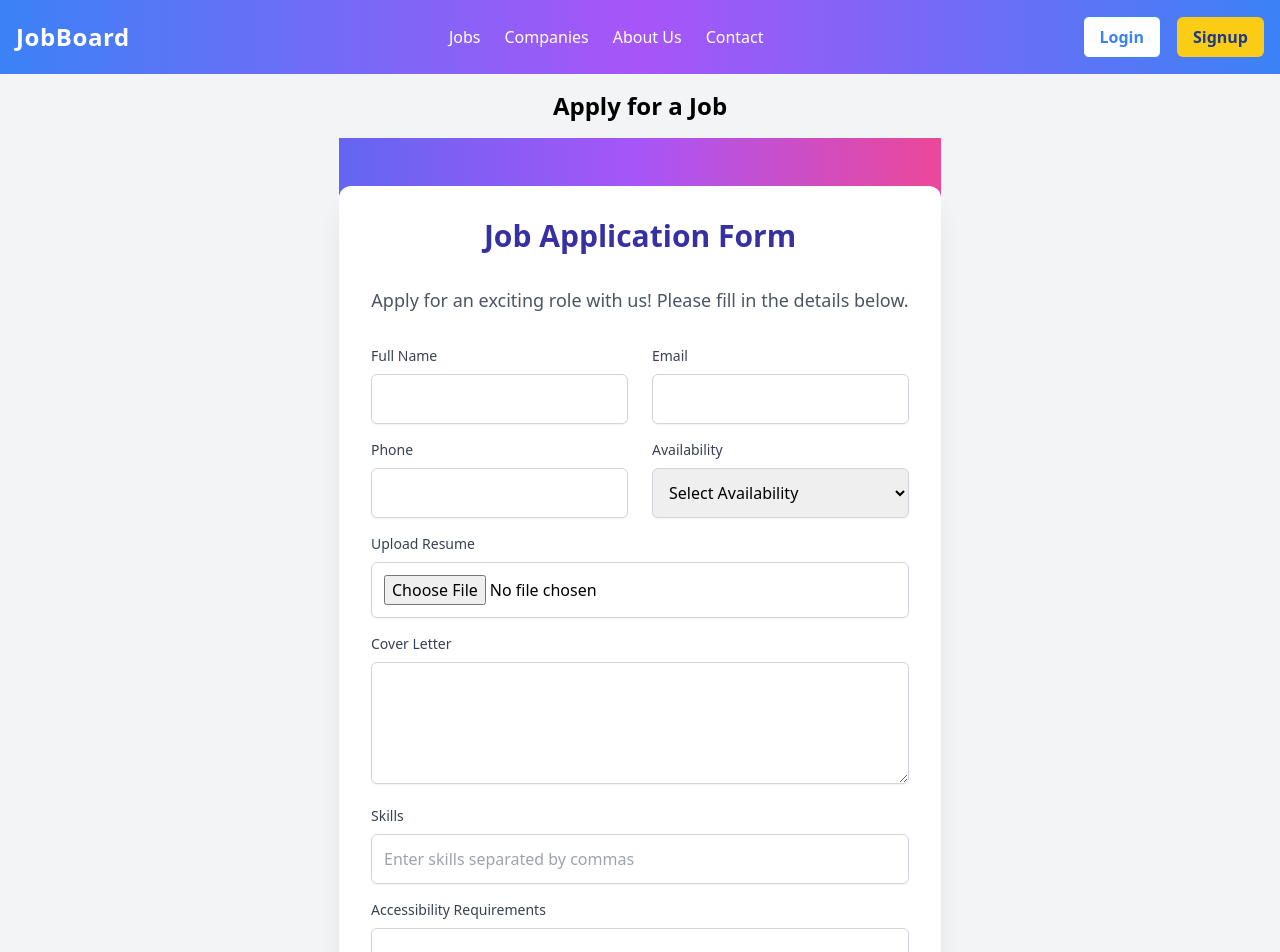
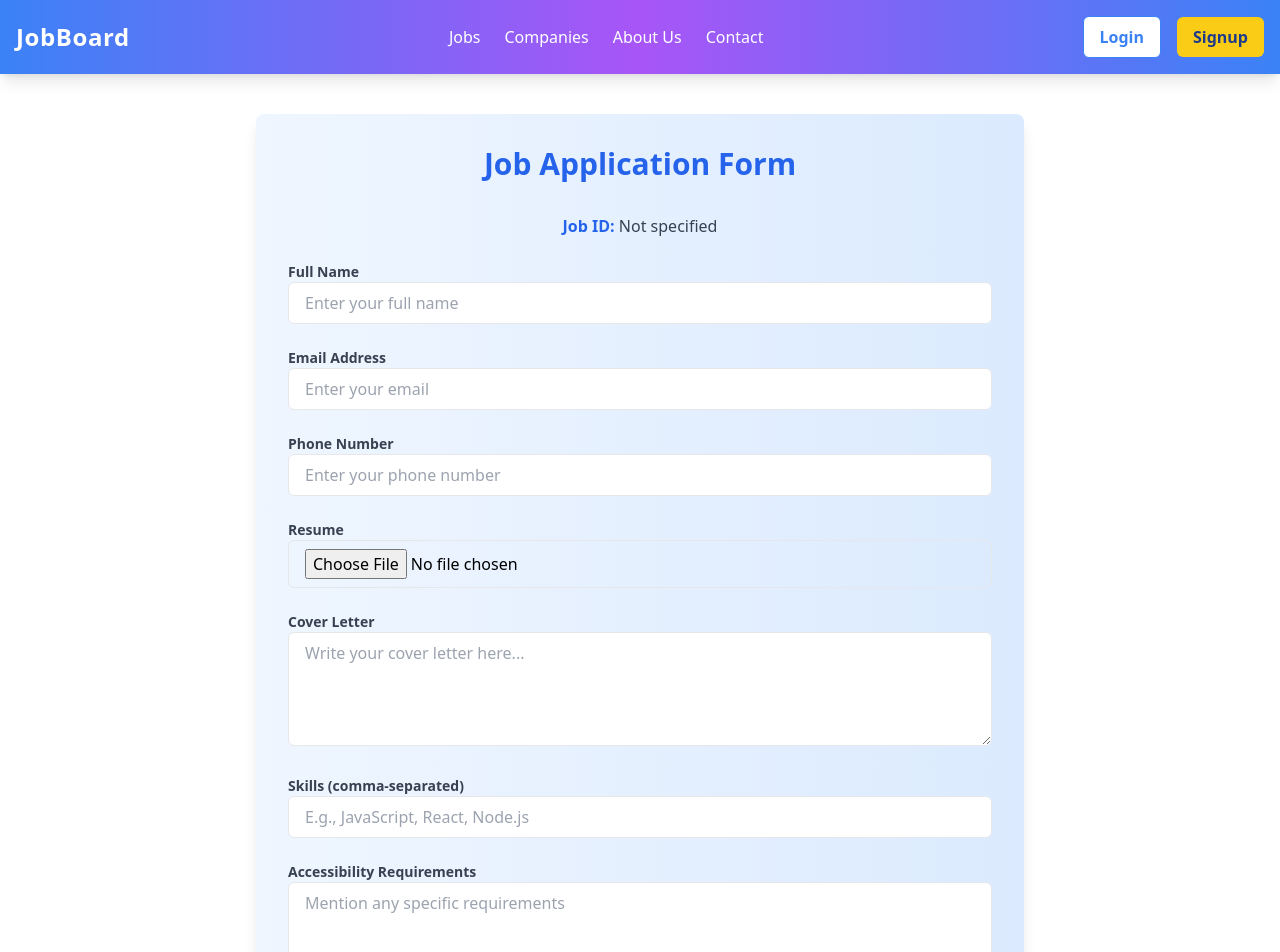
Before and after one commit to Masigacodes/gomycode-job-board, a Next.js app: page /apply in a window 1280 px wide. Shown: the top 952 px of the page. Built offline with nearby package versions, Linux system fonts and the light colour scheme.

Commit message:
create a job application form and style it

```diff
--- a/src/app/api/auth/[...nextauth]/route.ts
+++ b/src/app/api/auth/[...nextauth]/route.ts
@@ -4,8 +4,8 @@ import NextAuth, { NextAuthOptions, Session, User, getServerSession } from 'next
 import GoogleProvider from 'next-auth/providers/google';
 
 // Define your session callback interface
-interface SessionWithUser extends  Session {
-  user: IUser & User; // Extend IUser to include optional id property
+interface SessionWithUser extends Session {
+  user: IUser & { id: string; name: string; email: string; image?: string };
 }
 
 const authOptions: NextAuthOptions = {
@@ -19,15 +19,18 @@ const authOptions: NextAuthOptions = {
     signIn: async ({ user }) => {
       if (!user) return false;
 
+      // Check if the user already exists in the database
       const existingUser = await userController.getUserByEmail(user.email as string);
 
       if (!existingUser) {
+        // If not, create a new user
         await userController.createUser({
           email: user.email,
           name: user.name,
           image: user.image,
         });
       } else {
+        // If user exists, update their information
         await userController.updateUser(existingUser._id as string, {
           name: user.name,
           image: user.image,
@@ -36,6 +39,7 @@ const authOptions: NextAuthOptions = {
 
       return true;
     },
+
     session: async ({ session, token }) => {
       console.log('session callback called');
       console.log('session:', session);
@@ -44,19 +48,38 @@ const authOptions: NextAuthOptions = {
       if (!token?.email) return session;
 
       console.log('looking for user with email:', token.email);
+
+      // Fetch the user from the database based on the token email
       const dbUser = await userController.getUserByEmail(token.email as string);
       console.log('db user:', dbUser);
 
+      // If user exists in the database, update the session user object
       if (dbUser) {
-        (session ).user = { ...session.user};
+        session.user = {
+          ...session.user,
+          id: dbUser._id.toString(),  // Assuming _id is the unique user identifier, ensure it's a string
+          email: dbUser.email,
+          name: dbUser.name,
+          image: dbUser.image,
+        };
       }
 
-      console.log('session after callback:', session as SessionWithUser);
+      console.log('session after callback:', session);
       return session as SessionWithUser;
     },
+  },
 
+  pages: {
+    signIn: '/auth/signin',  // Ensure this matches your sign-in page route
   },
+
+  session: {
+    strategy: 'jwt',  // Use JWT tokens for session handling
+  },
+
+  secret: process.env.NEXTAUTH_SECRET,  // Add a secret for your NextAuth configuration (if you don't have one)
 };
 
 const handler = NextAuth(authOptions);
+
 export { handler as POST, handler as GET };
--- a/src/app/apply/page.tsx
+++ b/src/app/apply/page.tsx
@@ -1,13 +1,220 @@
-import JobApplicationForm from '@/components/ui/JobApplicationForm';
-import React from 'react';
+"use client";
 
-const ApplyPage: React.FC = () => {
+import { useRouter } from "next/navigation";
+import React, { useState } from "react";
+
+const JobApplicationForm: React.FC = () => {
+  const router = useRouter();
+  const jobId =
+    typeof window !== "undefined"
+      ? new URLSearchParams(window.location.search).get("jobId")
+      : null;
+
+  const [formData, setFormData] = useState({
+    fullName: "",
+    email: "",
+    phone: "",
+    resume: null as File | null,
+    coverLetter: "",
+    skills: [] as string[],
+    availability: "",
+    accessibilityRequirements: "",
+  });
+
+  const [errors, setErrors] = useState<{ [key: string]: string }>({});
+
+  // Handle form submission
+  const handleSubmit = (e: React.FormEvent) => {
+    e.preventDefault();
+    console.log("Form submitted for job:", jobId);
+    console.log(formData);
+  };
+
+  // Handle skills input change
+  const handleSkillsChange = (e: React.ChangeEvent<HTMLInputElement>) => {
+    setFormData((prevData) => ({
+      ...prevData,
+      skills: e.target.value.split(",").map((skill) => skill.trim()),
+    }));
+  };
+
   return (
-    <div className="min-h-screen bg-gray-100 p-4 flex flex-col items-center justify-center">
-      <h1 className="text-2xl font-bold mb-4">Apply for a Job</h1>
-      <JobApplicationForm />
+    <div className="max-w-3xl mx-auto mt-10 p-8 bg-gradient-to-r from-blue-50 to-blue-100 rounded-lg shadow-lg">
+      <h2 className="text-3xl font-bold text-center text-blue-600 mb-8">
+        Job Application Form
+      </h2>
+
+      <p className="text-gray-700 text-center mb-6">
+        <span className="font-semibold text-blue-600">Job ID:</span> {jobId || "Not specified"}
+      </p>
+
+      <form onSubmit={handleSubmit} className="space-y-6">
+        {/* Full Name */}
+        <div>
+          <label
+            htmlFor="fullName"
+            className="block text-sm font-semibold text-gray-700"
+          >
+            Full Name
+          </label>
+          <input
+            type="text"
+            id="fullName"
+            name="fullName"
+            value={formData.fullName}
+            onChange={(e) =>
+              setFormData({ ...formData, fullName: e.target.value })
+            }
+            className="w-full px-4 py-2 border rounded-md focus:outline-none focus:ring-2 focus:ring-blue-400"
+            placeholder="Enter your full name"
+            required
+          />
+        </div>
+
+        {/* Email */}
+        <div>
+          <label
+            htmlFor="email"
+            className="block text-sm font-semibold text-gray-700"
+          >
+            Email Address
+          </label>
+          <input
+            type="email"
+            id="email"
+            name="email"
+            value={formData.email}
+            onChange={(e) =>
+              setFormData({ ...formData, email: e.target.value })
+            }
+            className="w-full px-4 py-2 border rounded-md focus:outline-none focus:ring-2 focus:ring-blue-400"
+            placeholder="Enter your email"
+            required
+          />
+        </div>
+
+        {/* Phone */}
+        <div>
+          <label
+            htmlFor="phone"
+            className="block text-sm font-semibold text-gray-700"
+          >
+            Phone Number
+          </label>
+          <input
+            type="tel"
+            id="phone"
+            name="phone"
+            value={formData.phone}
+            onChange={(e) =>
+              setFormData({ ...formData, phone: e.target.value })
+            }
+            className="w-full px-4 py-2 border rounded-md focus:outline-none focus:ring-2 focus:ring-blue-400"
+            placeholder="Enter your phone number"
+            required
+          />
+        </div>
+
+        {/* Resume */}
+        <div>
+          <label
+            htmlFor="resume"
+            className="block text-sm font-semibold text-gray-700"
+          >
+            Resume
+          </label>
+          <input
+            type="file"
+            id="resume"
+            name="resume"
+            onChange={(e) =>
+              setFormData({
+                ...formData,
+                resume: e.target.files ? e.target.files[0] : null,
+              })
+            }
+            className="w-full px-4 py-2 border rounded-md focus:outline-none focus:ring-2 focus:ring-blue-400"
+            required
+          />
+        </div>
+
+        {/* Cover Letter */}
+        <div>
+          <label
+            htmlFor="coverLetter"
+            className="block text-sm font-semibold text-gray-700"
+            >
+            Cover Letter
+          </label>
+          <textarea
+            id="coverLetter"
+            name="coverLetter"
+            value={formData.coverLetter}
+            onChange={(e) =>
+              setFormData({ ...formData, coverLetter: e.target.value })
+            }
+            className="w-full px-4 py-2 border rounded-md focus:outline-none focus:ring-2 focus:ring-blue-400"
+            placeholder="Write your cover letter here..."
+            rows={4}
+            required
+          ></textarea>
+        </div>
+
+        {/* Skills */}
+        <div>
+          <label
+            htmlFor="skills"
+            className="block text-sm font-semibold text-gray-700"
+          >
+            Skills (comma-separated)
+          </label>
+          <input
+            type="text"
+            id="skills"
+            name="skills"
+            value={formData.skills.join(", ")}
+            onChange={handleSkillsChange}
+            className="w-full px-4 py-2 border rounded-md focus:outline-none focus:ring-2 focus:ring-blue-400"
+            placeholder="E.g., JavaScript, React, Node.js"
+            required
+          />
+        </div>
+
+        {/* Accessibility Requirements */}
+        <div>
+          <label
+            htmlFor="accessibilityRequirements"
+            className="block text-sm font-semibold text-gray-700"
+          >
+            Accessibility Requirements
+          </label>
+          <textarea
+            id="accessibilityRequirements"
+            name="accessibilityRequirements"
+            value={formData.accessibilityRequirements}
+            onChange={(e) =>
+              setFormData({
+                ...formData,
+                accessibilityRequirements: e.target.value,
+              })
+            }
+            className="w-full px-4 py-2 border rounded-md focus:outline-none focus:ring-2 focus:ring-blue-400"
+            placeholder="Mention any specific requirements"
+            rows={3}
+            required
+          ></textarea>
+        </div>
+
+        {/* Submit Button */}
+        <button
+          type="submit"
+          className="w-full py-3 text-white bg-blue-500 rounded-md hover:bg-blue-600 transition duration-200 focus:outline-none focus:ring-2 focus:ring-blue-400"
+        >
+          Submit Application
+        </button>
+      </form>
     </div>
   );
 };
 
-export default ApplyPage;
+export default JobApplicationForm;
--- a/src/components/ui/JobApplicationForm.tsx
+++ b/src/components/ui/JobApplicationForm.tsx
@@ -1,4 +1,4 @@
-"use client"; // Ensure this is at the top
+"use client";
 
 import React, { useState } from 'react';
 
@@ -37,7 +37,10 @@ const JobApplicationForm: React.FC = () => {
     return Object.keys(newErrors).length === 0;
   };
 
-  const handleChange = (e: React.ChangeEvent<HTMLInputElement | HTMLTextAreaElement>) => {
+  // Type the event more specifically for different input types
+  const handleChange = (
+    e: React.ChangeEvent<HTMLInputElement | HTMLTextAreaElement | HTMLSelectElement>
+  ) => {
     setFormData({ ...formData, [e.target.name]: e.target.value });
   };
 
@@ -48,7 +51,6 @@ const JobApplicationForm: React.FC = () => {
   };
 
   const handleSkillsChange = (e: React.ChangeEvent<HTMLInputElement>) => {
-    // Ensure correct type handling for the input
     const skillsArray = e.target.value.split(',').map(skill => skill.trim());
     setFormData({ ...formData, skills: skillsArray });
   };
@@ -57,7 +59,7 @@ const JobApplicationForm: React.FC = () => {
     e.preventDefault();
     if (validate()) {
       console.log('Form submitted', formData);
-      // Add API call here
+
     }
   };
 
@@ -163,7 +165,7 @@ const JobApplicationForm: React.FC = () => {
               id="skills"
               name="skills"
               value={formData.skills.join(', ')}
-              onChange={handleSkillsChange} // Fixed event type
+              onChange={handleSkillsChange}
               className="mt-2 w-full p-3 border border-gray-300 rounded-md shadow-sm focus:ring-indigo-500 focus:border-indigo-500"
               placeholder="Enter skills separated by commas"
             />
```
Also changed, not shown: src/components/ui/JobList.tsx (+26 -3 lines).
